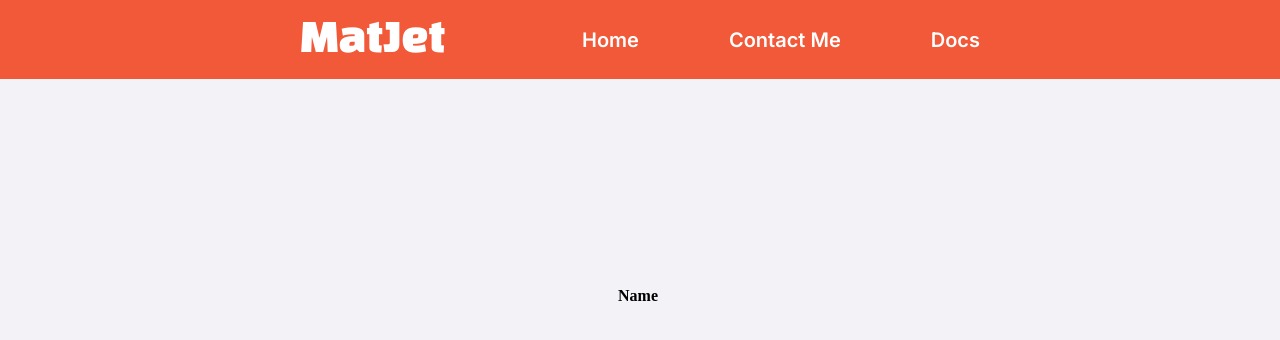
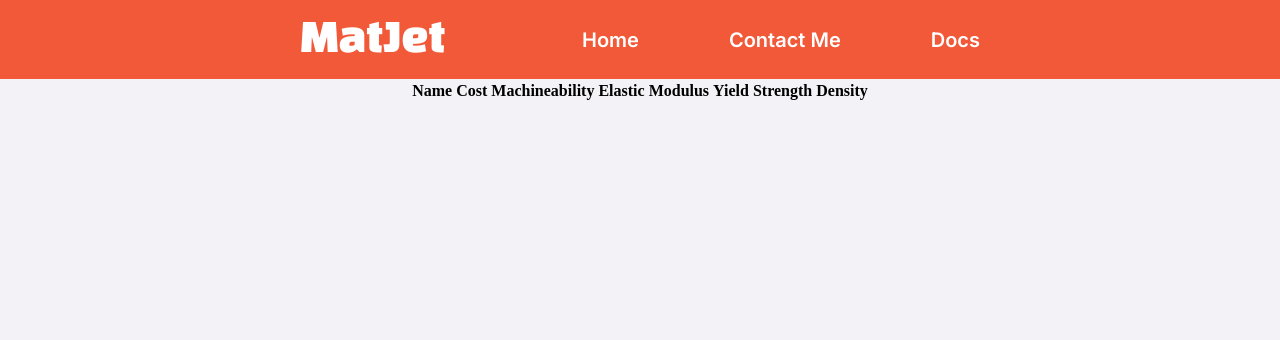
Before and after one commit to pcalebho/MatNet, a Flask app: template templates/index.html in a window 1280 px wide. Shown: the top 340 px of the page. Run offline with Flask 3, Linux system fonts and the light colour scheme; the template is opened without the code that fills it, so the values that code supplies are empty; parts of the project's set-up code (start-up, migrations or seed data) failed here and were passed over.

Commit message:
reorganizing html to submit one form. CSS  must be updated

```diff
--- a/templates/index.html
+++ b/templates/index.html
@@ -8,22 +8,19 @@
 {%block content%}
 
 <div class = "content">
+    <form action="/" >
+        {%for i in range(0,num_sliders)%}
         <div class = "slider-container">
-        {%for i in range(0,num_sliders)%}
-        <div class = "slider">
-            <form action="/">
-                <select name="Criterion-{{i}}">
+            <select name="Criterion-{{i}}" class = "slider">
             {%for ii in range(0, matprop_len)%}
                 <option value = "{{material_properties[ii]}}">{{material_properties[ii]}}</option>
             {%endfor%}
             </select>
-            </form>
-            <div>
             <input class="input-range" orient="vertical" id = "sliderRange-{{i}}" type="range" step="1" value="0" min="-10" max="10">
             <div id = "sliderValue-{{i}}"></div>
         </div>
-        </div>
         {%endfor%}
+    </form>
     <script>
         const rangeSlider_array = [];
         const output_array = [];
@@ -39,12 +36,15 @@
             }
         }
     </script>
-    </div>
     <table class = "material_table">
         <thead>
             <tr>
                 <th>Name</th>
-                <th></th>
+                <th>Cost</th>
+                <th>Machineability</th>
+                <th>Elastic Modulus</th>
+                <th>Yield Strength</th>
+                <th>Density</th>
             </tr>
         </thead>
     </table>
```
Lines whose indentation alone changed are shown as unchanged.
